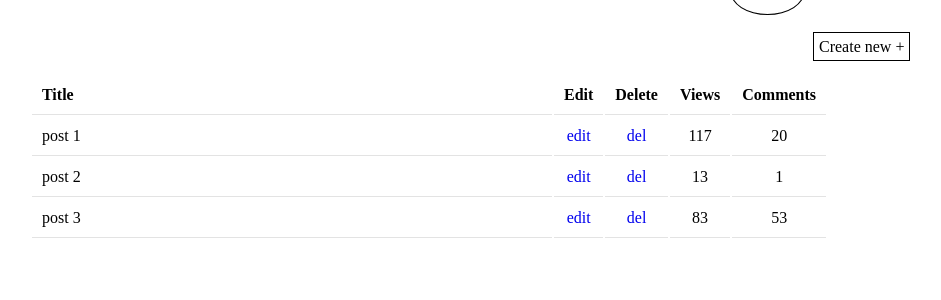
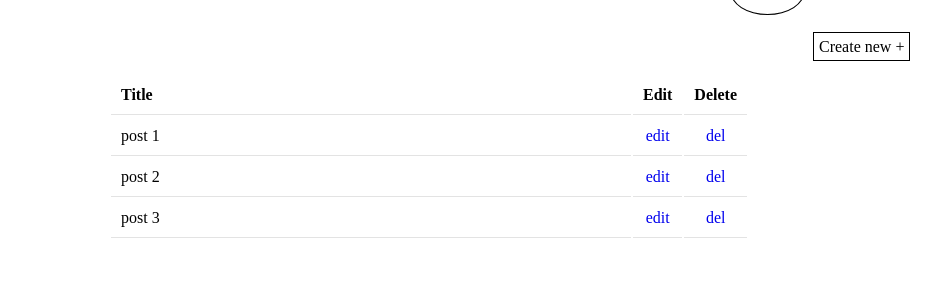
Before and after one commit to Seyf-Eddine/ForumsWorkshop, a Flask app: page / in a window 1280 px wide; the page is wider, and only the part inside the window is pictured. Shown: the part 115-415 px from the top of that part, without its empty margins (211-1152 px from the left). Run offline with Flask 2, Linux system fonts and the light colour scheme.

Commit message:
Deleted comments and views columns

```diff
--- a/Forums/templates/index.html
+++ b/Forums/templates/index.html
@@ -84,19 +84,15 @@
         <table>
             <thead>
                 <td class="title">Title</td> <!--> <td>Edit</td> <!--> <td>Delete</td>
-                <td>Views</td> <!--> <td>Comments</td>
             </thead>
             <tr>
                 <td class="title">post 1</td> <!--> <td><a href="#">edit</a></td> <!--> <td><a href="#">del</a></td>
-                <td>117</td> <!--> <td>20</td>
             </tr>
             <tr>
                 <td class="title">post 2</td> <!--> <td><a href="#">edit</a></td> <!--> <td><a href="#">del</a></td>
-                <td>13</td> <!--> <td>1</td>
             </tr>
             <tr>
                 <td class="title">post 3</td> <!--> <td><a href="#">edit</a></td> <!--> <td><a href="#">del</a></td>
-                <td>83</td> <!--> <td>53</td>
             </tr>
         </table>
     </div>
```
